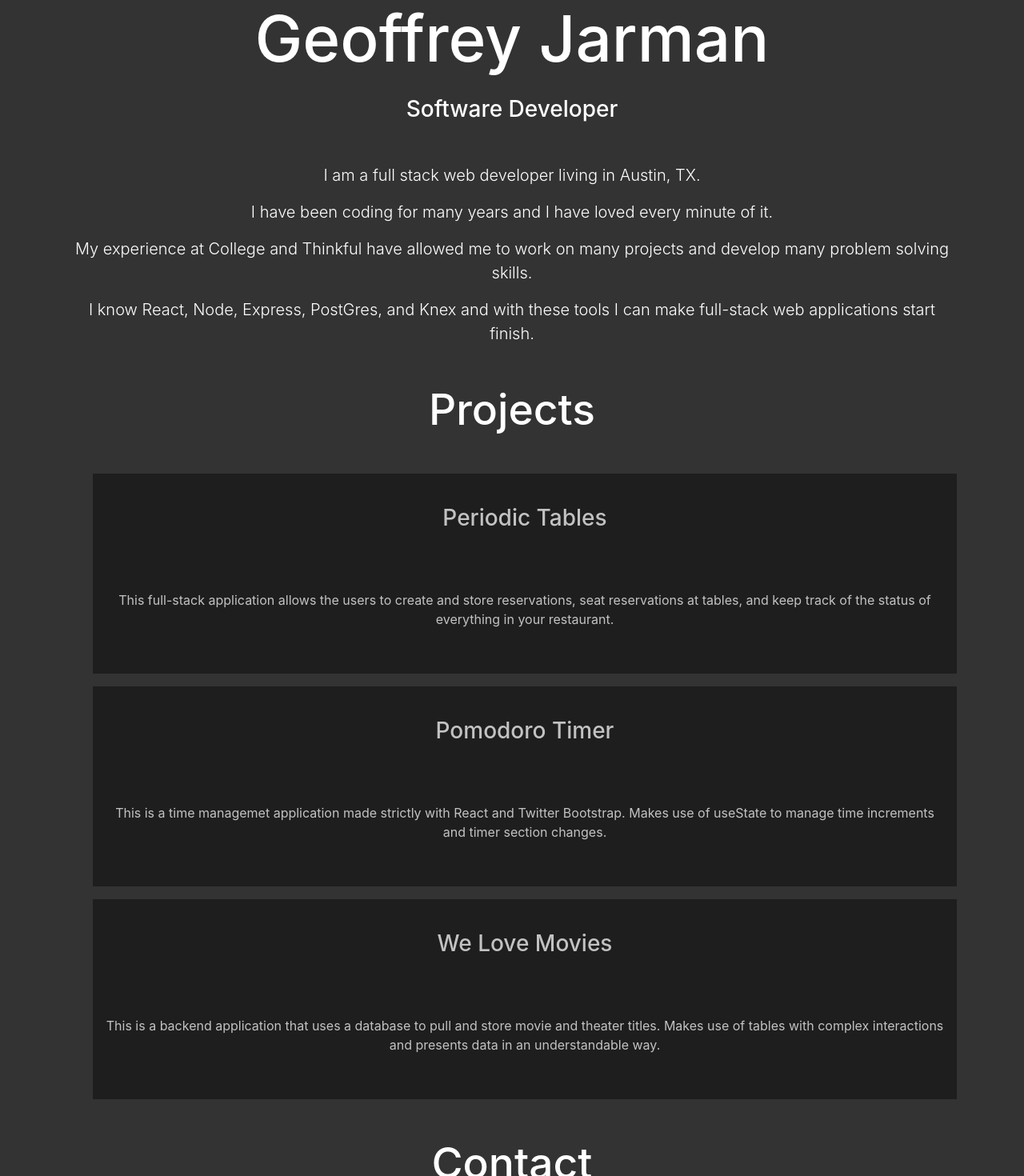
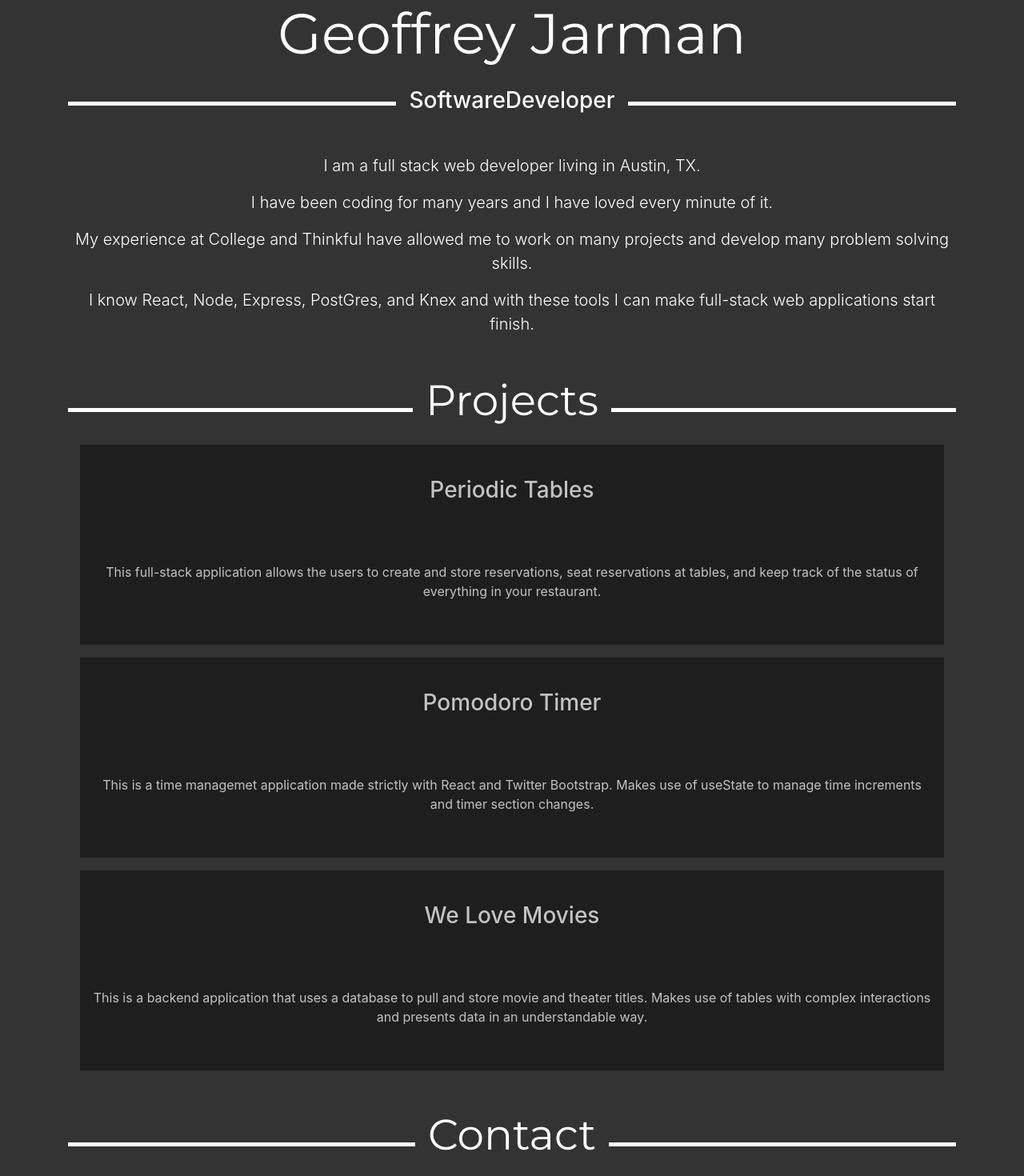
Before and after one commit to Geoffxp/portfolio, a React (Create React App) app: page / in a window 1280 px wide. Shown: the top 1470 px of the page at 80% size. Built offline with nearby package versions, Linux system fonts and the light colour scheme.

Commit message:
fixing centering issue

```diff
--- a/public/index.html
+++ b/public/index.html
@@ -25,6 +25,8 @@
       Learn how to configure a non-root public URL by running `npm run build`.
     -->
     <link rel="stylesheet" href="https://maxcdn.bootstrapcdn.com/bootstrap/4.0.0/css/bootstrap.min.css" integrity="sha384-Gn5384xqQ1aoWXA+058RXPxPg6fy4IWvTNh0E263XmFcJlSAwiGgFAW/dAiS6JXm" crossorigin="anonymous">
+    <link rel="stylesheet"
+          href="https://fonts.googleapis.com/css?family=Montserrat">
     <title>React App</title>
   </head>
   <body style="background-color: rgb(51, 51, 51)">
--- a/src/LeftHand/Contact.js
+++ b/src/LeftHand/Contact.js
@@ -41,7 +41,11 @@ export default function Contact() {
             </div>
             <div className="smol">
                 <div className="fade">
-                    <h2 className="mb-4">Contact</h2>
+                    <div className="d-flex">
+                        <div className="liner"></div>
+                        <h2 className="mb-4 ml-3 mr-3">Contact</h2>
+                        <div className="liner"></div>
+                    </div>
                     <div id="outer" className="container card dark d-flex flex-row">
                         <div id="inner">
                             <img src={email} alt="email"/>
--- a/src/LeftHand/Header.js
+++ b/src/LeftHand/Header.js
@@ -15,7 +15,11 @@ export default function Header() {
         <div className="smol">
             <div>
                 <h1 className="text-white slide-top">Geoffrey Jarman</h1>
-                <h3 className="pt-4 text-white">Software Developer</h3>
+                <div className="d-flex">
+                    <div className="liner"></div>
+                    <h3 className="pt-4 ml-3 mr-3 text-white">SoftwareDeveloper</h3>
+                    <div className="liner"></div>
+                </div>
             </div>
         </div>
 
--- a/src/RightHand/ProjectGrid.js
+++ b/src/RightHand/ProjectGrid.js
@@ -24,7 +24,7 @@ export default function ProjectGrid() {
         <div className="container">
             {projects && projects.map((project) => {
                 return (
-                    <div id="outer" className="col-12 project-box grow m-3"
+                    <div id="outer" className="col-12 project-box grow mb-3 mt-3"
                         onClick={()=> window.open(`${project.url}`, "_blank")}>
                         <div id="inner">
                             <h3 className="pb-4">{project.name}</h3>
--- a/src/RightHand/RightHand.js
+++ b/src/RightHand/RightHand.js
@@ -12,7 +12,11 @@ export default function LeftHand() {
         </div>
         <div className="smol">
             <div className="container mt-5 slide-top-text">
-                <h2 className="mb-5">Projects</h2>
+                <div className="d-flex">
+                    <div className="liner"></div>
+                    <h2 className="ml-3 mr-3 text-white">Projects</h2>
+                    <div className="liner"></div>
+                </div>
                 <ProjectGrid />
                 <Contact />
             </div>
--- a/src/index.css
+++ b/src/index.css
@@ -1,7 +1,9 @@
 h1 {
-    font-size: 60pt;
+    font-size: 53pt;
+    font-family: Montserrat;
 }
 h2 {
+    font-family: Montserrat;
     font-size: 40pt;
 }
 
@@ -64,6 +66,10 @@ img {
 }
 
 @media (max-width: 1280px) {
+    body {
+        width:100%;
+        margin: auto;
+    }
     .beeg {
         display: none;
     }
```
